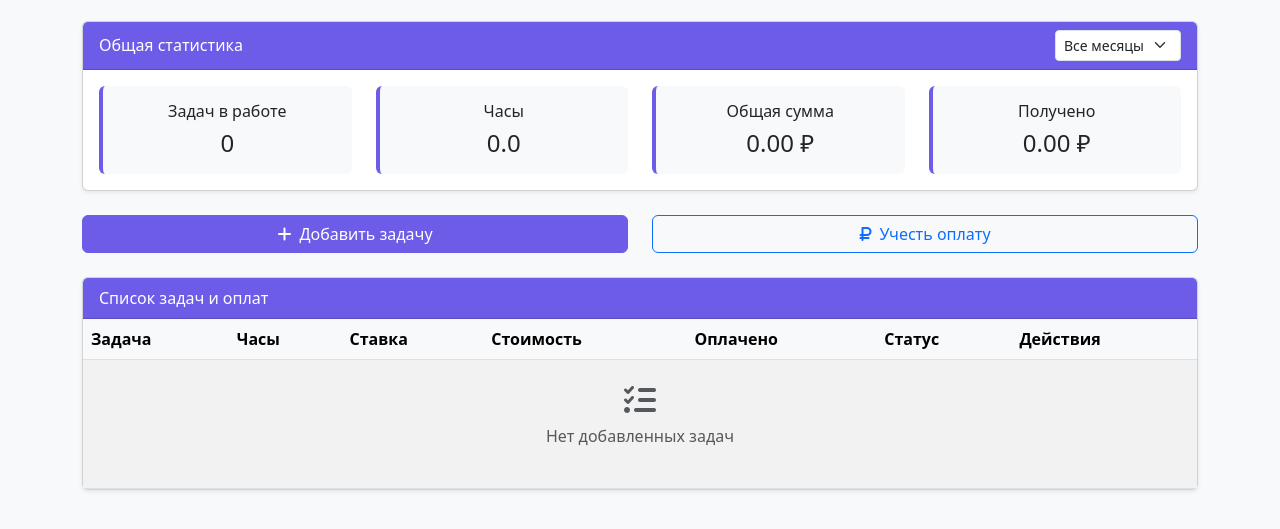
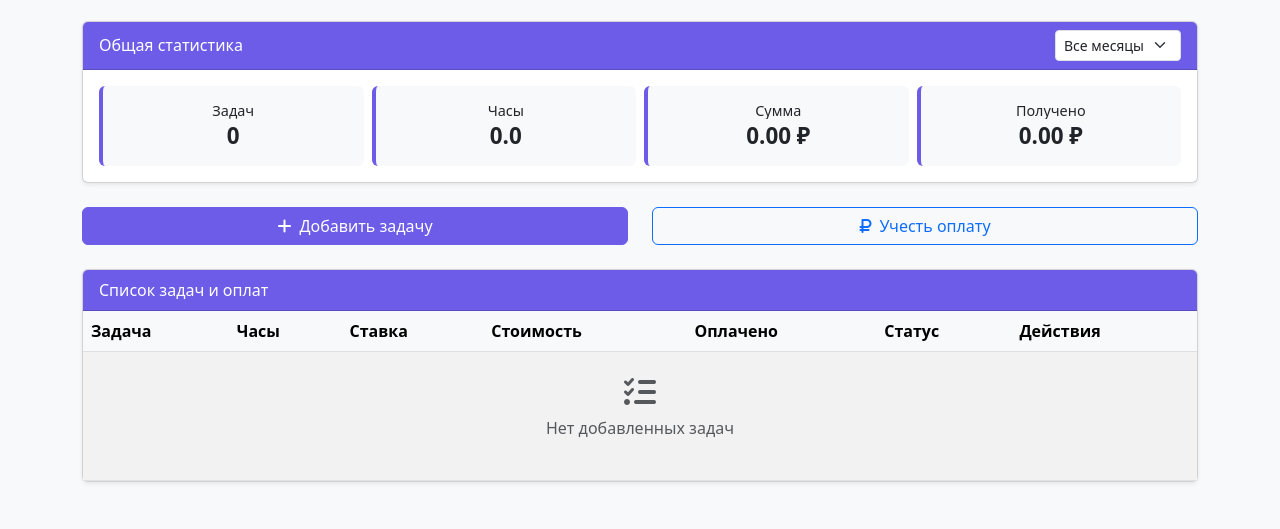
Before and after one commit to elenapleshak-a11y/uchetchasov, a plain HTML site: page index.html in a window 1280 px wide. Shown: the part 123-652 px from the top of the page. Drawn offline with nearby package versions, Linux system fonts and the light colour scheme.

Commit message:
Update index.html

```diff
--- a/index.html
+++ b/index.html
@@ -44,6 +44,35 @@
             padding: 0.25rem 0.5rem;
             font-size: 0.75rem;
         }
+        .stats-card {
+    background-color: #f8f9fa;
+    border-left: 4px solid #6c5ce7;
+    min-height: 80px;
+    display: flex;
+    flex-direction: column;
+    justify-content: center;
+}
+.stats-card h6 {
+    font-size: 0.8rem;
+    white-space: nowrap;
+    overflow: hidden;
+    text-overflow: ellipsis;
+}
+.stats-card h4 {
+    font-size: 1.2rem;
+    font-weight: bold;
+    white-space: nowrap;
+}
+
+/* Для планшетов и десктопов */
+@media (min-width: 768px) {
+    .stats-card h6 {
+        font-size: 0.9rem;
+    }
+    .stats-card h4 {
+        font-size: 1.4rem;
+    }
+}
     </style>
 </head>
 <body class="bg-light">
@@ -54,6 +83,7 @@
         </header>
 
         <!-- Блок с общей информацией -->
+<!-- Блок с общей информацией -->
 <div class="row mb-4">
     <div class="col-12">
         <div class="card shadow-sm">
@@ -64,28 +94,28 @@
                 </select>
             </div>
             <div class="card-body">
-                <div class="row text-center">
-                    <div class="col-3">
-                        <div class="stats-card p-3 rounded">
-                            <h6>Задач в работе</h6>
+                <div class="row row-cols-2 row-cols-md-4 g-2 text-center">
+                    <div class="col">
+                        <div class="stats-card p-2 p-md-3 rounded">
+                            <h6 class="mb-1">Задач</h6>
                             <h4 id="totalTasks" class="mb-0">0</h4>
                         </div>
                     </div>
-                    <div class="col-3">
-                        <div class="stats-card p-3 rounded">
-                            <h6>Часы</h6>
+                    <div class="col">
+                        <div class="stats-card p-2 p-md-3 rounded">
+                            <h6 class="mb-1">Часы</h6>
                             <h4 id="totalHours" class="mb-0">0</h4>
                         </div>
                     </div>
-                    <div class="col-3">
-                        <div class="stats-card p-3 rounded">
-                            <h6>Общая сумма</h6>
+                    <div class="col">
+                        <div class="stats-card p-2 p-md-3 rounded">
+                            <h6 class="mb-1">Сумма</h6>
                             <h4 id="totalAmount" class="mb-0">0 ₽</h4>
                         </div>
                     </div>
-                    <div class="col-3">
-                        <div class="stats-card p-3 rounded">
-                            <h6>Получено</h6>
+                    <div class="col">
+                        <div class="stats-card p-2 p-md-3 rounded">
+                            <h6 class="mb-1">Получено</h6>
                             <h4 id="totalPaid" class="mb-0">0 ₽</h4>
                         </div>
                     </div>
```
